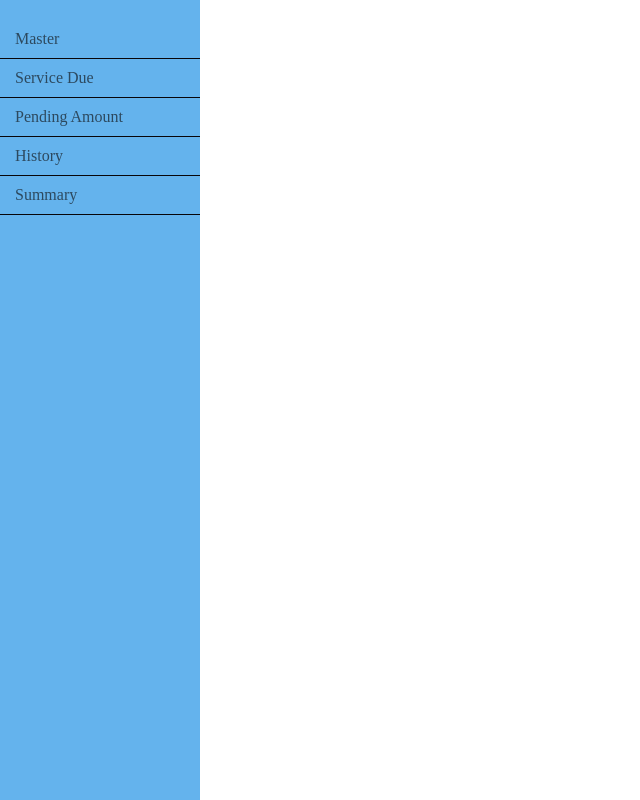
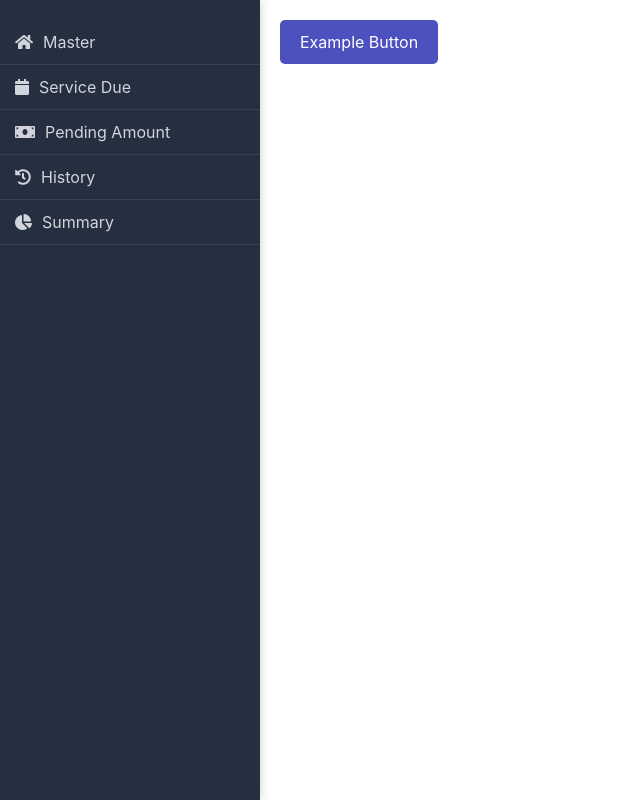
Before and after one commit to eabackup8/Webapp1, a plain HTML site: page index.html in a window 1280 px wide. Shown: the whole page, without its empty margins (0-640 px from the left). Drawn offline with nearby package versions, Linux system fonts and the light colour scheme.

Commit message:
Update index.html

```diff
--- a/index.html
+++ b/index.html
@@ -3,17 +3,32 @@
 <head>
   <meta charset="UTF-8">
   <meta name="viewport" content="width=device-width, initial-scale=1.0">
-  <title>Water Purify Service Provider Sidebar</title>
+  <title>Water Purify Service Provider Dashboard</title>
+  <link href="https://cdn.jsdelivr.net/npm/tailwindcss@2.2.19/dist/tailwind.min.css" rel="stylesheet">
+  <link href="https://cdnjs.cloudflare.com/ajax/libs/font-awesome/5.15.4/css/all.min.css" rel="stylesheet">
   <style>
+    /* Global styles */
+    body {
+      font-family: 'Inter', sans-serif;
+      margin: 0;
+      padding: 0;
+    }
+
     /* Styles for the sidebar */
     .sidebar {
-      height: 100%;
-      width: 200px;
+      height: 100vh;
+      width: 240px; /* Adjust sidebar width */
       position: fixed;
       top: 0;
       left: 0;
-      background-color: #0887e2a0;
+      background-color: #252f3f; /* Dark blue background */
       padding-top: 20px;
+      box-shadow: 0 0 10px rgba(0, 0, 0, 0.2);
+      transition: width 0.3s ease; /* Add transition for smoother sidebar animation */
+    }
+
+    .sidebar:hover {
+      width: 260px; /* Expand sidebar on hover */
     }
 
     .sidebar ul {
@@ -24,16 +39,24 @@
 
     .sidebar ul li {
       padding: 10px 15px;
-      border-bottom: 1px solid #07060a;
+      border-bottom: 1px solid #374151; /* Darker border color */
     }
 
     .sidebar ul li a {
       text-decoration: none;
-      color: #0c0b0ba0;
+      color: #d1d5db; /* Light text color */
+      font-size: 16px;
+      display: flex;
+      align-items: center;
     }
 
-    .sidebar ul li a:hover {
-      color: #f81166;
+    .sidebar ul li a i {
+      margin-right: 10px;
+    }
+
+    .sidebar ul li:hover,
+    .sidebar ul li.active {
+      background-color: #374151; /* Darker background color on hover/active */
     }
 
     /* Styles for submenu */
@@ -45,13 +68,34 @@
     .sidebar ul li.active .submenu {
       display: block;
     }
+
+    /* Content area styles */
+    #content {
+      margin-left: 260px; /* Ensure content doesn't overlap with sidebar */
+      padding: 20px;
+    }
+
+    /* Custom button styles */
+    .btn {
+      background-color: #4c51bf; /* Purple button color */
+      color: #fff; /* White text color */
+      border: none;
+      padding: 10px 20px;
+      border-radius: 5px;
+      cursor: pointer;
+      transition: background-color 0.3s ease;
+    }
+
+    .btn:hover {
+      background-color: #4338ca; /* Darker purple on hover */
+    }
   </style>
 </head>
 <body>
   <div class="sidebar">
     <ul>
       <li class="menu-item">
-        <a href="#">Master</a>
+        <a href="#"><i class="fas fa-home"></i> Master</a> <!-- Icon for Master -->
         <ul class="submenu">
           <li><a href="client.html">Client</a></li>
           <li><a href="parts.html">Parts</a></li>
@@ -60,38 +104,38 @@
         </ul>
       </li>
       <li class="menu-item">
-        <a href="#">Service Due</a>
+        <a href="#"><i class="fas fa-calendar"></i> Service Due</a> <!-- Icon for Service Due -->
         <ul class="submenu">
-          <li><a href="#">Menu A</a></li>
-          <li><a href="#">Menu B</a></li>
-          <li><a href="#">Menu C</a></li>
+          <li><a href="#">Service A</a></li>
+          <li><a href="#">Service B</a></li>
+          <li><a href="#">Service C</a></li>
           <!-- Add more submenu items here if needed -->
         </ul>
       </li>
       <li class="menu-item">
-        <a href="#">Pending Amount</a>
+        <a href="#"><i class="fas fa-money-bill"></i> Pending Amount</a> <!-- Icon for Pending Amount -->
         <ul class="submenu">
-          <li><a href="#">Menu A</a></li>
-          <li><a href="#">Menu B</a></li>
-          <li><a href="#">Menu C</a></li>
+          <li><a href="#">Amount A</a></li>
+          <li><a href="#">Amount B</a></li>
+          <li><a href="#">Amount C</a></li>
           <!-- Add more submenu items here if needed -->
         </ul>
       </li>
       <li class="menu-item">
-        <a href="#">History</a>
+        <a href="#"><i class="fas fa-history"></i> History</a> <!-- Icon for History -->
         <ul class="submenu">
-          <li><a href="#">Menu A</a></li>
-          <li><a href="#">Menu B</a></li>
-          <li><a href="#">Menu C</a></li>
+          <li><a href="#">History A</a></li>
+          <li><a href="#">History B</a></li>
+          <li><a href="#">History C</a></li>
           <!-- Add more submenu items here if needed -->
         </ul>
       </li>
       <li class="menu-item">
-        <a href="#">Summary</a>
+        <a href="#"><i class="fas fa-chart-pie"></i> Summary</a> <!-- Icon for Summary -->
         <ul class="submenu">
-          <li><a href="#">Menu A</a></li>
-          <li><a href="#">Menu B</a></li>
-          <li><a href="#">Menu C</a></li>
+          <li><a href="#">Summary A</a></li>
+          <li><a href="#">Summary B</a></li>
+          <li><a href="#">Summary C</a></li>
           <!-- Add more submenu items here if needed -->
         </ul>
       </li>
@@ -100,6 +144,7 @@
 
   <div id="content">
     <!-- Content goes here -->
+    <button class="btn">Example Button</button>
   </div>
 
   <script>
```
